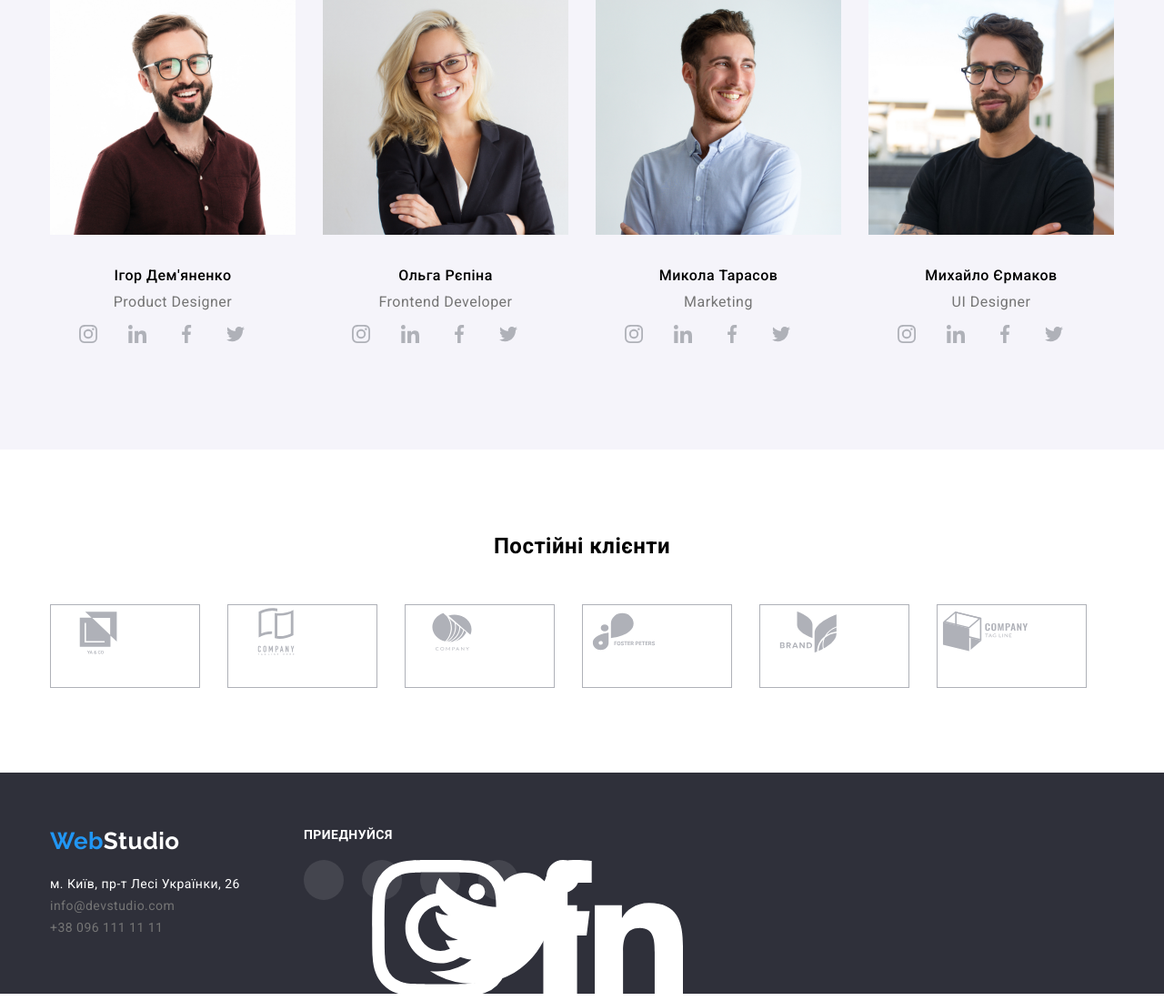
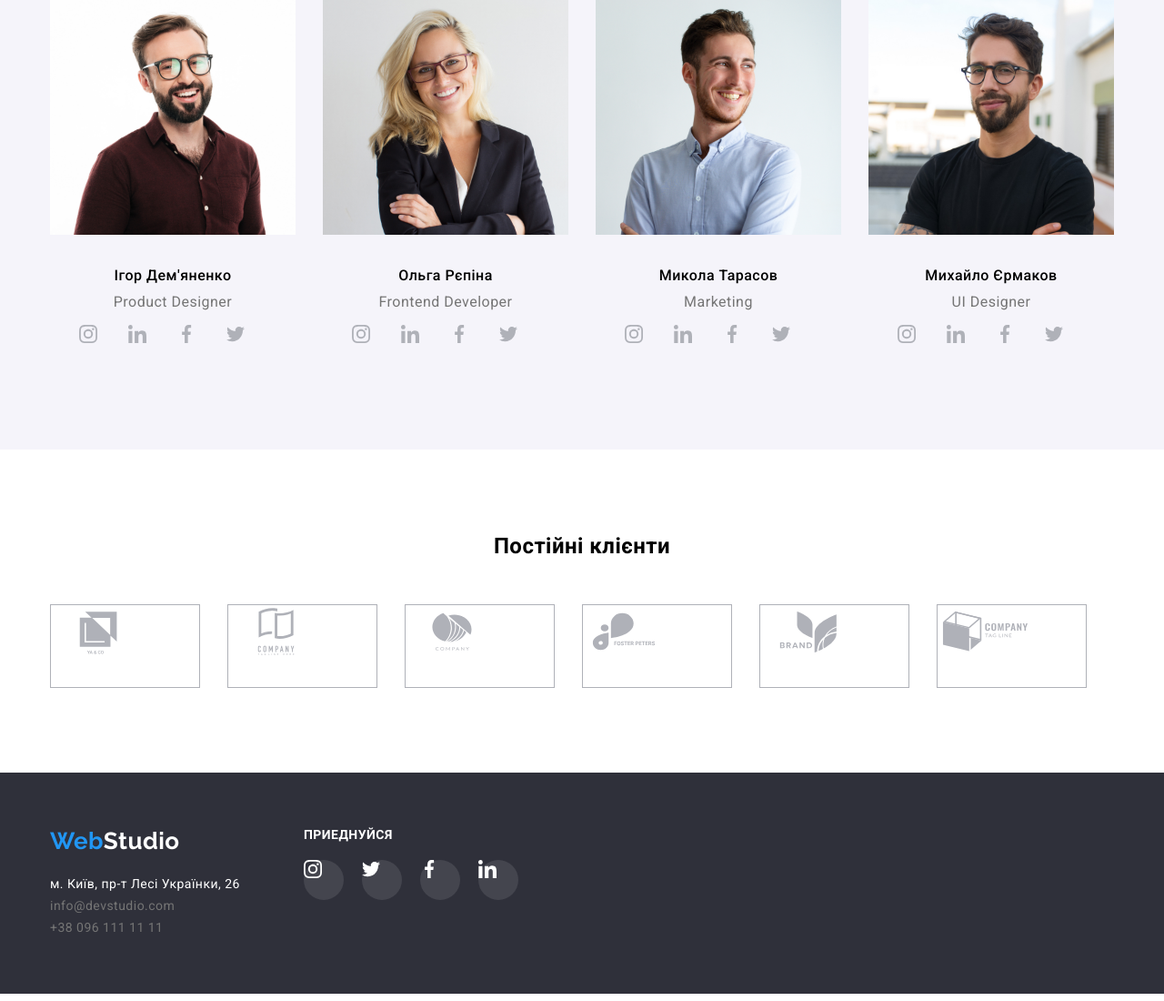
Before and after one commit to t0xick1d/goit-markup-hw-04, a plain HTML site: page index.html in a window 1280 px wide. Shown: the part 1835-2935 px from the top of the page at 91% size. Drawn offline with nearby package versions, Linux system fonts and the light colour scheme; files whose address does not match are found by name.

Commit message:
add width and height to class footer-icon

```diff
--- a/css/styles.css
+++ b/css/styles.css
@@ -366,7 +366,8 @@ a {
   margin-right: 0px;
 }
 .footer-icon{
-
+  width: 20px;
+  height: 20px;
 
 }
 
```
